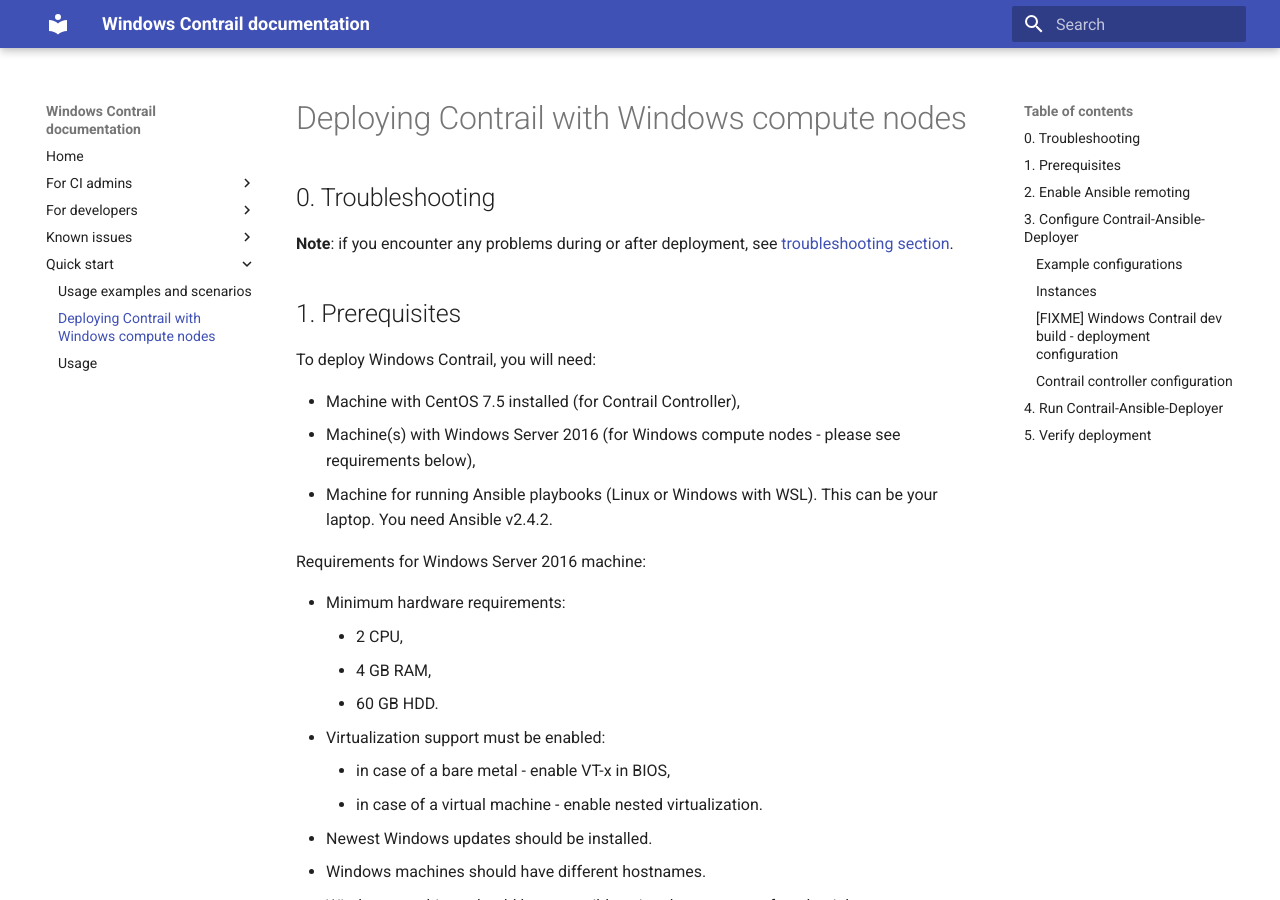
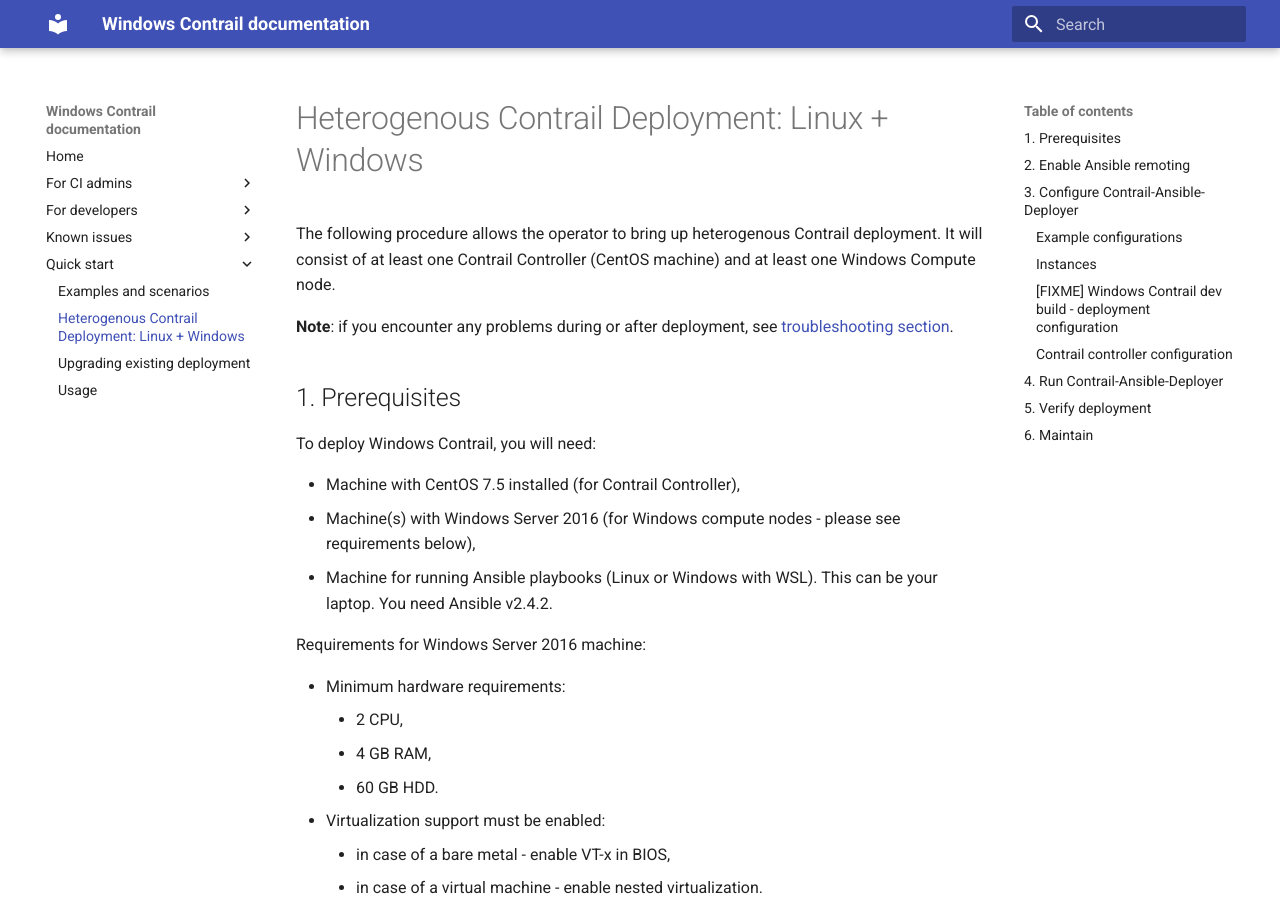
Before and after one commit to piotr-szuberski/contrail-windows-docs, an MkDocs documentation site: the page built from doc/Quick_start/deployment.md, in a window 1280 px wide and 900 px high. Built offline with MkDocs 1.6.1 and Material for MkDocs 9.7.7, drawn with Linux system fonts in a browser that asks for light colours; some of the changed text lies outside the part shown.

Commit message:
Add upgrade procedure doc. (#79)

```diff
--- a/doc/Quick_start/connection_scenarios.md
+++ b/doc/Quick_start/connection_scenarios.md
@@ -1,4 +1,4 @@
-# Usage examples and scenarios
+# Examples and scenarios
 
 ## Creating virtual network(s), containers and interactive sessions
 
--- a/doc/Quick_start/deployment.md
+++ b/doc/Quick_start/deployment.md
@@ -1,6 +1,7 @@
-# Deploying Contrail with Windows compute nodes
+# Heterogenous Contrail Deployment: Linux + Windows
 
-## 0. Troubleshooting
+The following procedure allows the operator to bring up heterogenous Contrail deployment. It will consist of at least
+one Contrail Controller (CentOS machine) and at least one Windows Compute node.
 
 **Note**: if you encounter any problems during or after deployment,
 see [troubleshooting section](../Known_issues/Troubleshooting.md).
@@ -140,3 +141,7 @@
 
 1. Refer to [usage documentation](./usage.md) to learn how to create networks and containers.
 1. (Optional) Refer to usage examples and run manual tests. Refer to [this document](./connection_scenarios.md).
+
+## 6. Maintain
+
+1. (Optional) Upgrade Windows Contrail to newest version. See [upgrading section](./upgrading.md).
```
Also changed, not shown: doc/Quick_start/upgrading.md (added, +37 -0 lines).
